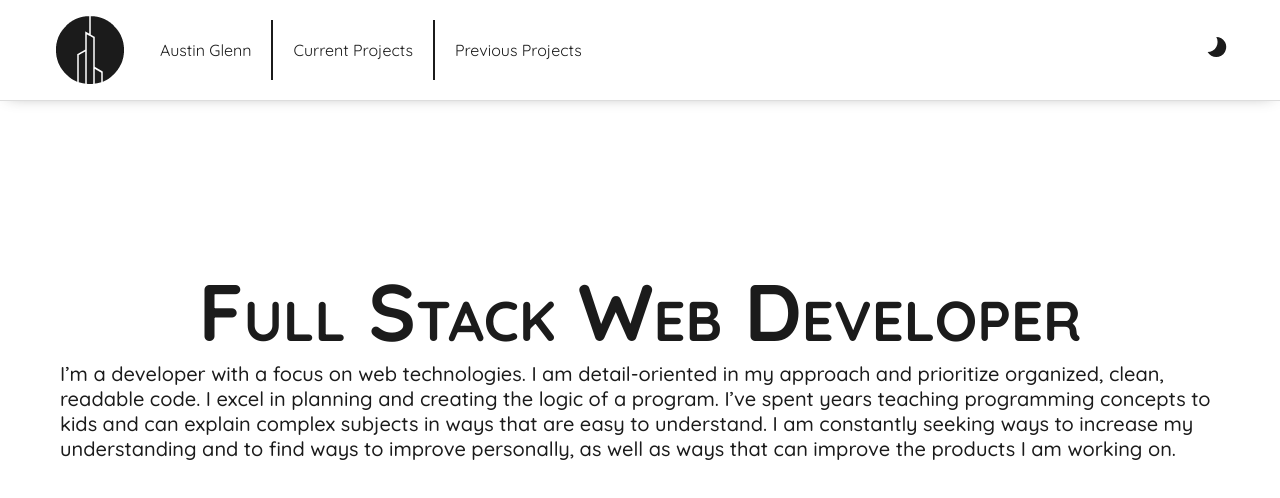
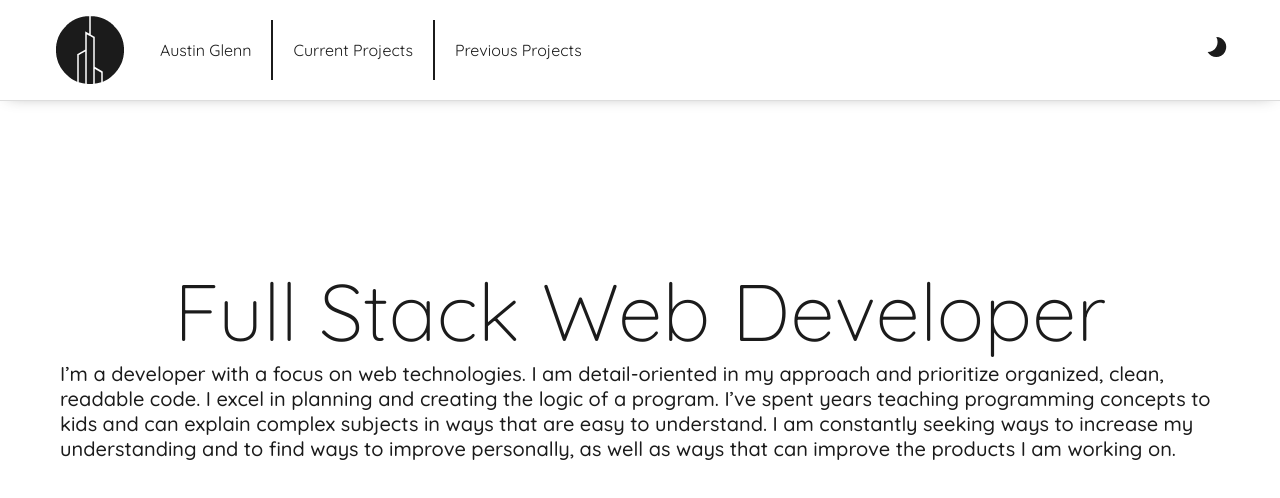
Before and after one commit to Pergamene/portfolio, a React (Create React App) app: page / in a window 1280 px wide. Shown: the top 498 px of the page. Built offline with nearby package versions, Linux system fonts and the light colour scheme.

Commit message:
fixed landing page h1 styling

```diff
--- a/public/index.html
+++ b/public/index.html
@@ -10,7 +10,7 @@
       content="Web site created using create-react-app"
     />
     <link rel="apple-touch-icon" href="%PUBLIC_URL%/logo192.png" />
-    <link href="https://fonts.googleapis.com/css?family=Quicksand:400,500,700&display=swap" rel="stylesheet">
+    <link href="https://fonts.googleapis.com/css?family=Quicksand:300,400,500&display=swap" rel="stylesheet">
     <!--
       Notice the use of %PUBLIC_URL% in the tags above.
       It will be replaced with the URL of the `public` folder during the build.
--- a/src/assets/data.js
+++ b/src/assets/data.js
@@ -1,3 +1,5 @@
+import React from 'react';
+
 export const data = {
   nav: [
     {
--- a/src/components/Landing.jsx
+++ b/src/components/Landing.jsx
@@ -20,7 +20,7 @@
   },
   h1: {
     fontSize: '80px',
-    fontVariant: 'small-caps',
+    fontWeight: '300',
     margin: '20vh 0 0',
   },
   p: {
```
